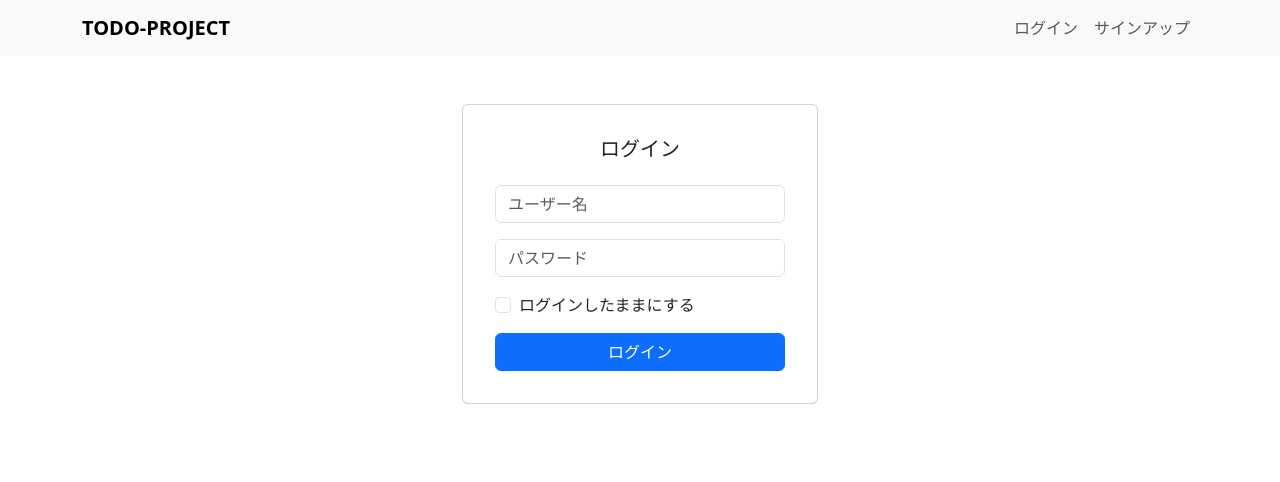
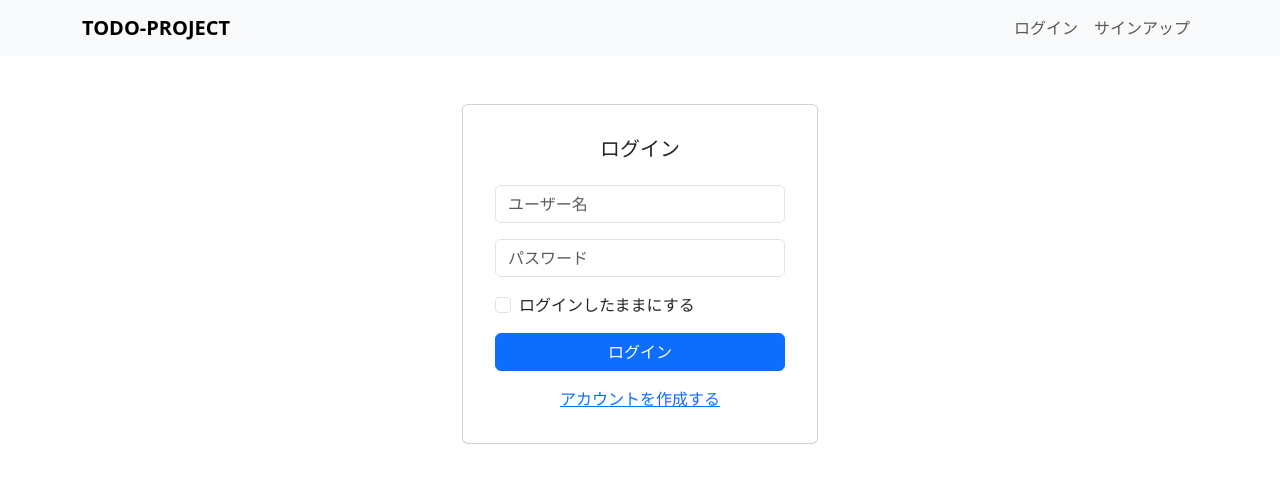
Before and after one commit to mori5600/todo-project, a React (Vite) app: page / in a window 1280 px wide. Shown: the top 482 px of the page. Built offline with nearby package versions, Linux system fonts and the light colour scheme.

Commit message:
サインアップページ

```diff
--- a/src/App.tsx
+++ b/src/App.tsx
@@ -1,7 +1,8 @@
-// import Container from "react-bootstrap/Container";
 import Header from "./components/Header";
-import LoginPage from "./pages/LoginPage";
-import { Routes, Route, Link } from "react-router-dom";
+import LoginPage from "./pages/auth/LoginPage";
+import { Routes, Route } from "react-router-dom";
+import SignupPage from "./pages/auth/SignupPage";
+import { AppURL } from "./constants";
 
 function App() {
   return (
@@ -9,8 +10,9 @@ function App() {
       <Header />
       <main>
         <Routes>
-          <Route path="/" element={<LoginPage />} />
-          <Route path="/auth/login/" element={<LoginPage />} />
+          <Route path={AppURL.ROOT} element={<LoginPage />} />
+          <Route path={AppURL.LOGIN} element={<LoginPage />} />
+          <Route path={AppURL.SIGNUP} element={<SignupPage />} />
         </Routes>
       </main>
     </>
--- a/src/components/Header.tsx
+++ b/src/components/Header.tsx
@@ -1,6 +1,7 @@
 import Container from "react-bootstrap/Container";
 import Nav from "react-bootstrap/Nav";
 import Navbar from "react-bootstrap/Navbar";
+import { AppURL } from "../constants";
 
 const Header = () => {
   return (
@@ -12,8 +13,8 @@ const Header = () => {
         <Navbar.Toggle aria-controls="responsive-navbar-nav" />
         <Navbar.Collapse id="responsive-navbar-nav">
           <Nav className="ms-auto">
-            <Nav.Link href="/auth/login/">ログイン</Nav.Link>
-            <Nav.Link eventKey={2} href="/auth/signup/">
+            <Nav.Link href={AppURL.LOGIN}>ログイン</Nav.Link>
+            <Nav.Link eventKey={2} href={AppURL.SIGNUP}>
               サインアップ
             </Nav.Link>
           </Nav>
--- /dev/null
+++ b/src/constants.ts
@@ -0,0 +1,5 @@
+export const AppURL = {
+  ROOT: "/",
+  LOGIN: "/auth/login",
+  SIGNUP: "/auth/signup",
+} as const;
--- /dev/null
+++ b/src/pages/auth/LoginPage.tsx
@@ -0,0 +1,43 @@
+import Container from "react-bootstrap/Container";
+import Row from "react-bootstrap/Row";
+import Col from "react-bootstrap/Col";
+import Card from "react-bootstrap/Card";
+import Form from "react-bootstrap/Form";
+import Button from "react-bootstrap/Button";
+import { Link } from "react-router-dom";
+import { AppURL } from "../../constants";
+
+function LoginPage() {
+  return (
+    <Container className="mt-5">
+      <Row className="justify-content-center">
+        <Col xs={12} sm={8} md={6} lg={4}>
+          <Card className="p-3">
+            <Card.Body>
+              <Card.Title className="mb-4 text-center">ログイン</Card.Title>
+              <Form>
+                <Form.Group className="mb-3" controlId="usernameForm">
+                  <Form.Control type="text" placeholder="ユーザー名" />
+                </Form.Group>
+                <Form.Group className="mb-3" controlId="passwordForm">
+                  <Form.Control type="password" placeholder="パスワード" />
+                </Form.Group>
+                <Form.Group className="mb-3" controlId="rememberCheckbox">
+                  <Form.Check type="checkbox" label="ログインしたままにする" />
+                </Form.Group>
+                <Button variant="primary" type="submit" className="w-100">
+                  ログイン
+                </Button>
+              </Form>
+              <div className="mt-3 text-center">
+                <Link to={AppURL.SIGNUP}>アカウントを作成する</Link>
+              </div>
+            </Card.Body>
+          </Card>
+        </Col>
+      </Row>
+    </Container>
+  );
+}
+
+export default LoginPage;
--- a/src/pages/LoginPage.tsx
+++ b/src/pages/auth/SignupPage.tsx
@@ -4,15 +4,17 @@ import Col from "react-bootstrap/Col";
 import Card from "react-bootstrap/Card";
 import Form from "react-bootstrap/Form";
 import Button from "react-bootstrap/Button";
+import { Link } from "react-router-dom";
+import { AppURL } from "../../constants";
 
-function LoginPage() {
+function SignupPage() {
   return (
     <Container className="mt-5">
       <Row className="justify-content-center">
         <Col xs={12} sm={8} md={6} lg={4}>
           <Card className="p-3">
             <Card.Body>
-              <Card.Title className="mb-4 text-center">ログイン</Card.Title>
+              <Card.Title className="mb-4 text-center">サインアップ</Card.Title>
               <Form>
                 <Form.Group className="mb-3" controlId="usernameForm">
                   <Form.Control type="text" placeholder="ユーザー名" />
@@ -20,13 +22,19 @@ function LoginPage() {
                 <Form.Group className="mb-3" controlId="passwordForm">
                   <Form.Control type="password" placeholder="パスワード" />
                 </Form.Group>
-                <Form.Group className="mb-3" controlId="rememberCheckbox">
-                  <Form.Check type="checkbox" label="ログインしたままにする" />
+                <Form.Group className="mb-3" controlId="passwordForm">
+                  <Form.Control
+                    type="password"
+                    placeholder="パスワード（確認）"
+                  />
                 </Form.Group>
                 <Button variant="primary" type="submit" className="w-100">
-                  ログイン
+                  サインアップ
                 </Button>
               </Form>
+              <div className="mt-3 text-center">
+                <Link to={AppURL.LOGIN}>ログインする</Link>
+              </div>
             </Card.Body>
           </Card>
         </Col>
@@ -35,4 +43,4 @@ function LoginPage() {
   );
 }
 
-export default LoginPage;
+export default SignupPage;
```
